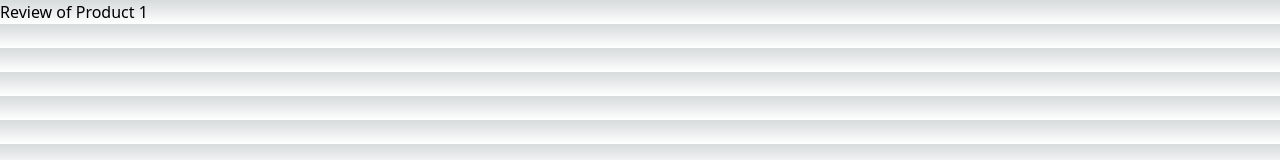
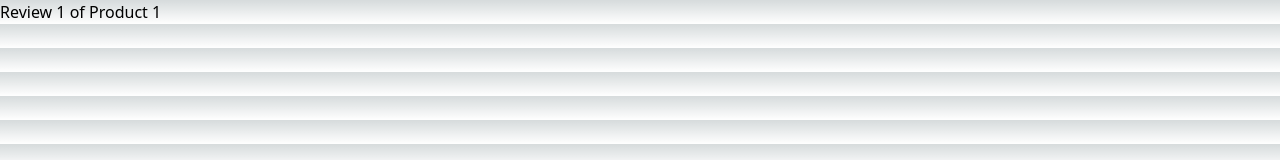
Before and after one commit to andrewlabada/routing-demo, a Next.js app: page /products/1/reviews/1 in a window 1280 px wide. Shown: the top 160 px of the page. Built offline with nearby package versions, Linux system fonts and the light colour scheme.

Commit message:
Understanding Nested Dynamic Routes Work Content: - Improve display of data by adding the existing productId in client side to have more detailed output.
PIC:
Drew

```diff
--- a/src/app/products/[productId]/page.tsx
+++ b/src/app/products/[productId]/page.tsx
@@ -1,5 +1,7 @@
 export default function ProductDetails( {params}: {
-    params: {productId: String}
+    params: {
+        productId: String;
+    };
 
 }){
     return(
--- a/src/app/products/[productId]/reviews/[reviewId]/page.tsx
+++ b/src/app/products/[productId]/reviews/[reviewId]/page.tsx
@@ -1,8 +1,11 @@
 export default function ReviewProductDetails( {params}: {
-    params: {reviewId: String}
+    params: {
+        productId: String;
+        reviewId: String;
+    };
 
 }){
     return(
-        <h2>Review of Product {params.reviewId}</h2>
+        <h2>Review {params.reviewId} of Product {params.productId}</h2>
     );
 }
```
